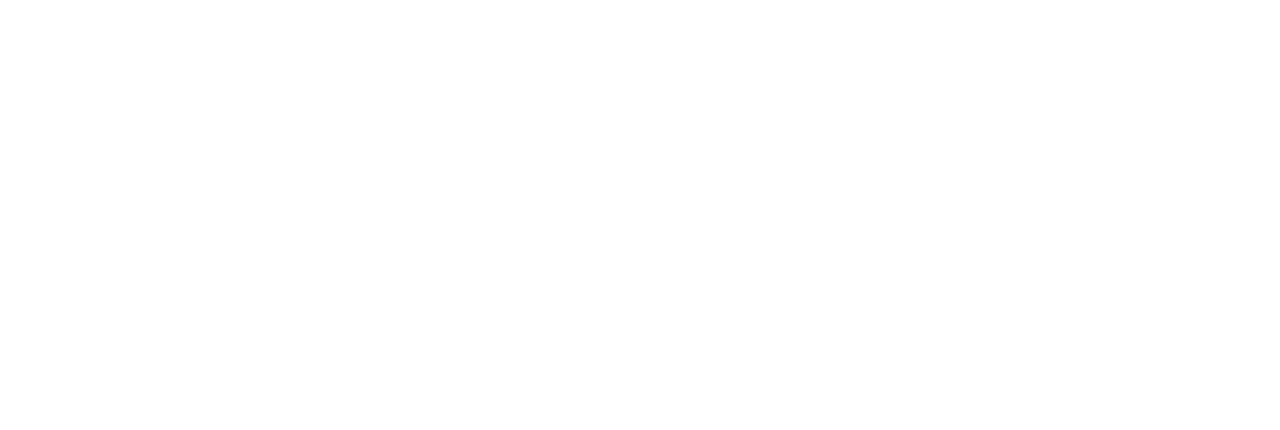
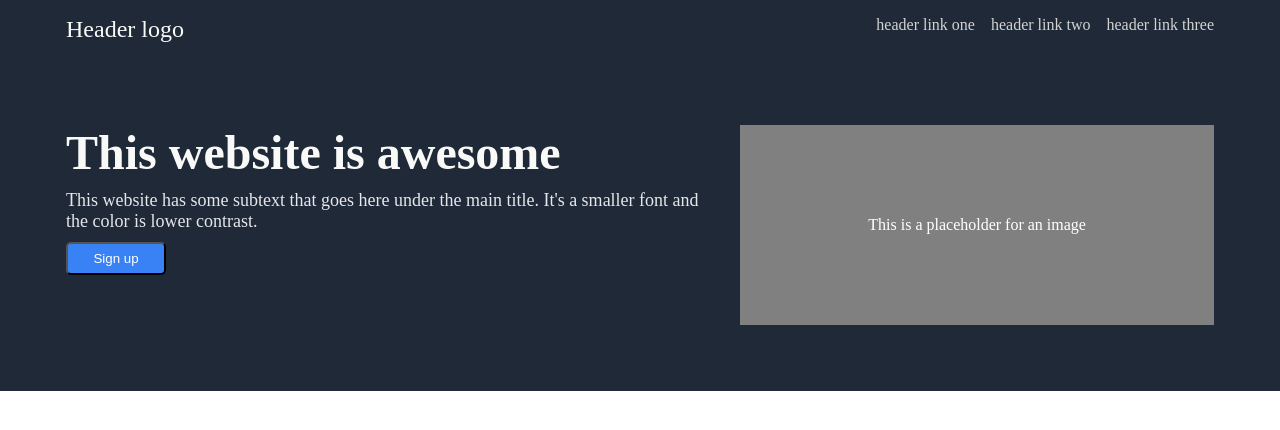
Before and after one commit to hanwechang/landing-page, a plain HTML site: page index.html in a window 1280 px wide. Drawn offline with Linux system fonts and the light colour scheme.

Commit message:
Top page added

```diff
--- a/index.html
+++ b/index.html
@@ -4,8 +4,29 @@
     <meta charset="UTF-8">
     <meta name="viewport" content="width=device-width, initial-scale=1.0">
     <title>Landing Page</title>
+    <link rel="stylesheet" href="style.css">
 </head>
 <body>
+    <div class="top-page">
+        <div class="header">
+             <ul class="left-links">Header logo</ul>
+             <ul class="right-links">
+                 <li><a href="#">header link one</a></li>
+                 <li><a href="#">header link two</a></li>
+                  <li><a href="#">header link three</a></li>
+             </ul>
+        </div>
+
+        <div class="under-header">
+            <div class="sub-text">
+                <div class="upper-text">This website is awesome</div>
+                <div class="mid-text">This website has some subtext that goes here under the main title. It's a smaller font and the color is lower contrast.</div>
+                <button class="lower-button">Sign up</button>
+            </div>
+            <div class="sub-image">This is a placeholder for an image</div>
+        </div>
+    </div>
+
 
 </body>
 </html>
--- a/style.css
+++ b/style.css
@@ -0,0 +1,79 @@
+body {
+    display: flex;
+    flex: 1;
+    margin: 0;
+    flex-wrap: wrap;
+}
+
+.top-page {
+    background-color: #1F2937;
+}
+
+.header {
+    display: flex;
+    justify-content: space-between;
+    padding: 16px;
+    margin-left: 50px;
+    margin-right: 50px;
+}
+
+.under-header {
+    display: flex;
+    justify-content: space-between;
+    color: white;
+    padding:66px;
+    gap: 20px;
+}
+
+ul {
+    display: flex;
+    list-style: none;
+    gap: 16px;
+    margin: 0;
+    padding: 0;
+}
+
+a {
+    text-decoration: none;
+    color: lightgray;
+}
+
+.left-links {
+    color: #F9FAF8;
+    font-size: 24px;
+}
+
+.upper-text {
+    font-size: 48px;
+    font-weight: bold;
+    color: #F9FAF8;
+    margin-bottom: 10px;
+
+}
+
+.mid-text {
+    font-size: 18px;
+    color: #E5E7EB;
+    margin-bottom: 10px;
+}
+
+.lower-button {
+    background-color: #3882F6;
+    color: white;
+    border-radius: 5px;
+    width: 100px;
+    height: 33px;
+}
+
+.sub-image {
+    display: flex;
+    background-color: gray;
+    width: 600px;
+    height: 200px;
+    justify-content: center;
+    align-items: center;
+}
+
+.sub-text {
+    margin-bottom: 0px;
+}
```
